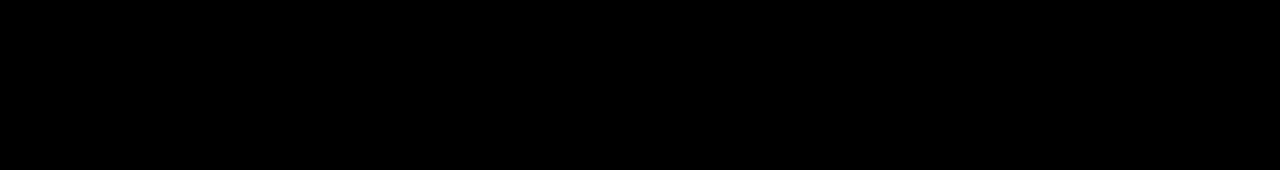
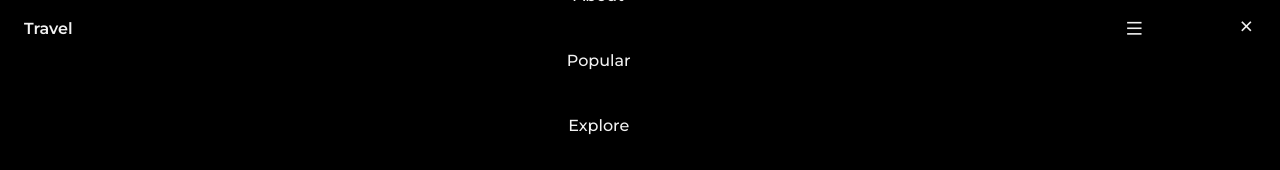
Before and after one commit to judithTamino/Travel-Website, a plain HTML site: page index.html in a window 1280 px wide. Drawn offline with nearby package versions, Linux system fonts and the light colour scheme.

Commit message:
header and nav

```diff
--- a/css/style.css
+++ b/css/style.css
@@ -116,9 +116,74 @@
   }
 
   /*=============== HEADER & NAV ===============*/
+  .header {
+    position: fixed;
+    width: 100%;
+    background-color: transparent;
+    top: 0;
+    left: 0;
+    z-index: var(--z-fixed);
+  }
+
+  .nav {
+    height: var(--header-height);
+    display: flex;
+    justify-content: space-between;
+    align-items: center;
+  }
+
+  .nav__logo {
+    color: var(--title-color);
+    font-family: var(--second-font);
+    font-weight: var(--font-semi-bold);
+  }
+
+  .nav__toggle,
+  .nav__close {
+    display: flex;
+    font-size: 1.2rem;
+    color: var(--title-color);
+    cursor: pointer;
+  }
+
    /* navigation for mobile devices  */
+   @media screen and (max-width: 1023px) {
+    .nav__menu {
+      position: fixed;
+      top: -100%;
+      left: 0;
+      background-color: hsla(0, 0%, 0%, .3);
+      width: 100%;
+      padding-block: 4rem;
+      backdrop-filter: blur(24px);
+      -webkit-backdrop-filter: blur(24px); /* for safari */
+      transition: all .4s;
+    }
+   }
+
+   .nav__list {
+    text-align: center;
+    display: flex;
+    flex-direction: column;
+    row-gap: 2.5rem;
+   }
+
+   .nav__link {
+    color: var(--title-color);
+    font-family: var(--second-font);
+    font-weight: var(--font-medium);
+   }
+
+   .nav__close {
+    position: absolute;
+    top: 1rem;
+    right: 1.5rem;
+   }
 
   /* show menu  */
+  .show-menu {
+    top: 0;
+  }
 
   /* add blur to header  */
 
--- a/index.html
+++ b/index.html
@@ -20,7 +20,43 @@
 </head>
 <body>
   <!--==================== HEADER ====================-->
-  <header class="header" id="header"></header>
+  <header class="header" id="header">
+    <nav class="nav container">
+      <a href="#" class="nav__logo">
+        Travel
+      </a>
+
+      <div class="nav__menu" id="nav-menu">
+        <ul class="nav__list">
+          <li class="nav__item">
+            <a href="#home" class="nav__link">Home</a>
+          </li>
+
+          <li class="nav__item">
+            <a href="#about" class="nav__link">About</a>
+          </li>
+
+          <li class="nav__item">
+            <a href="#popular" class="nav__link">Popular</a>
+          </li>
+
+          <li class="nav__item">
+            <a href="#explore" class="nav__link">Explore</a>
+          </li>
+        </ul>
+
+        <!-- close button -->
+        <div class="nav__close" id="nav-close">
+          <i class="ri-close-line"></i>
+        </div>
+      </div>
+
+      <!-- toggle button -->
+      <div class="nav__toggle" id="nav-toggle">
+        <i class="ri-menu-line"></i>
+      </div>
+    </nav>
+  </header>
 
   <!--==================== MAIN ====================-->
   <main class="main">
--- a/js/main.js
+++ b/js/main.js
@@ -0,0 +1,39 @@
+/*=============== SHOW MENU ===============*/
+const navMenu = document.getElementById('nav-menu'),
+  navToggle = document.getElementById('nav-toggle'),
+  navClose = document.getElementById('nav-close');
+
+/*===== SHOW =====*/
+// validate if exists
+if (navToggle)
+  navToggle.addEventListener('click', () => {
+    navMenu.classList.add('show-menu');
+  });
+
+/*===== HIDE =====*/
+// validate if exists
+if (navClose)
+  navClose.addEventListener('click', () => {
+    navMenu.classList.remove('show-menu');
+  });
+
+/*=============== REMOVE MENU MOBILE ===============*/
+const navLink = document.querySelectorAll('.nav__link')
+
+const linkAction = () =>{
+    const navMenu = document.getElementById('nav-menu')
+    // When we click on each nav__link, we remove the show-menu class
+    navMenu.classList.remove('show-menu')
+}
+navLink.forEach(n => n.addEventListener('click', linkAction))
+
+/*=============== ADD BLUR TO HEADER ===============*/
+
+
+/*=============== SHOW SCROLL UP ===============*/
+
+
+/*=============== SCROLL SECTIONS ACTIVE LINK ===============*/
+
+
+/*=============== SCROLL REVEAL ANIMATION ===============*/
```
